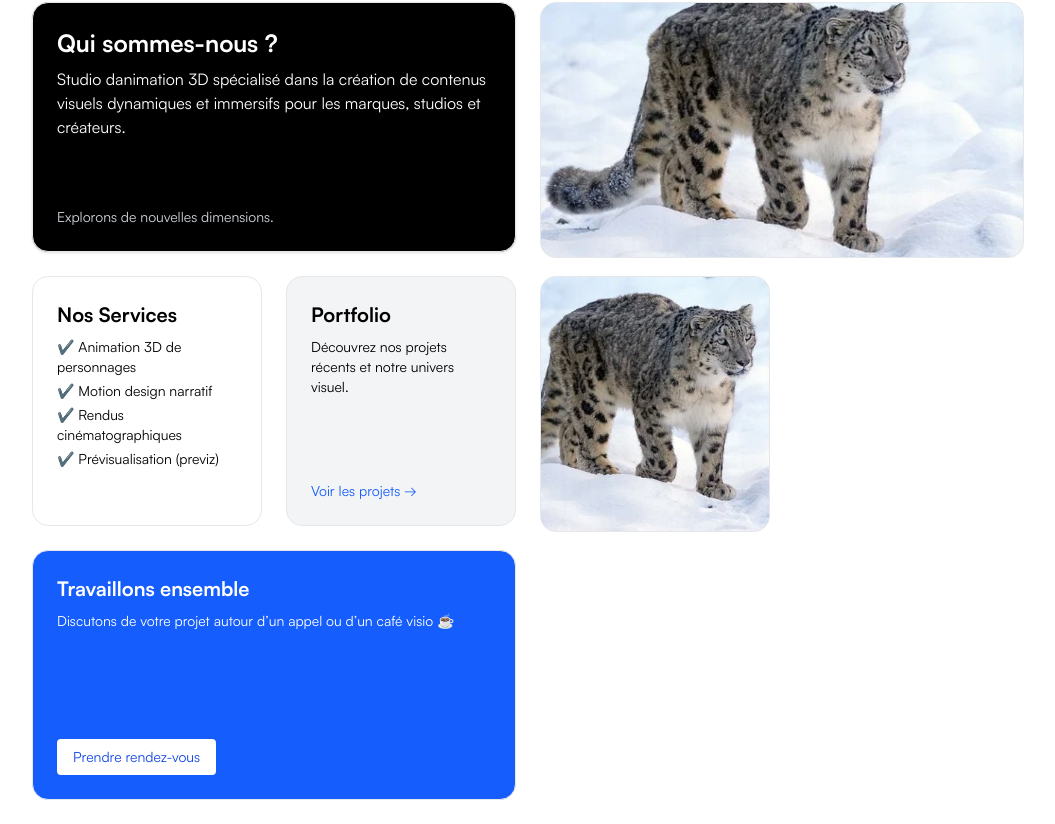
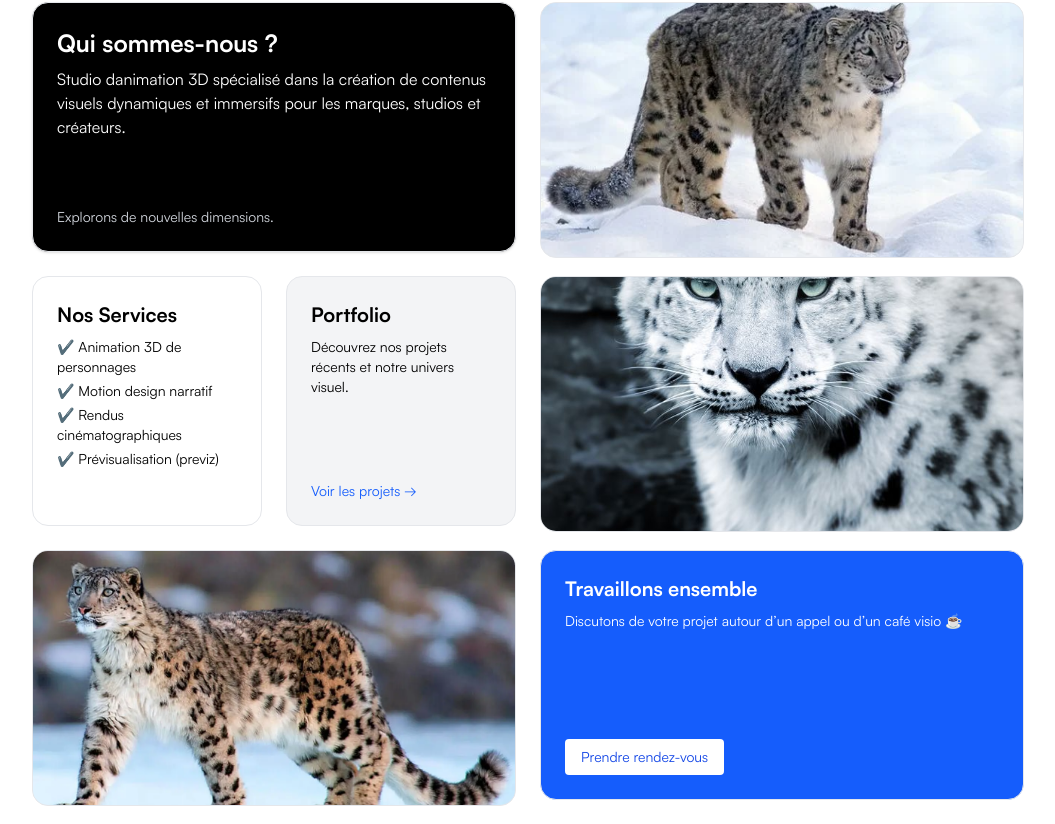
Before and after one commit to Booma08/test-website-unica-studio, a Next.js app: page / in a window 1280 px wide. Shown: the part 198-1022 px from the top of the page, without its empty margins (112-1167 px from the left). Built offline with nearby package versions, Linux system fonts and the light colour scheme.

Commit message:
Merge remote-tracking branch 'origin/master'

```diff
--- a/app/page.tsx
+++ b/app/page.tsx
@@ -24,7 +24,7 @@ export default function Home() {
             </div>
 
             {/* Image */}
-            <div className="md:col-span-2 relative w-full h-64 bg-gray-200 border border-gray-200 rounded-2xl overflow-hidden shadow-none hover:scale-[1.05] hover:shadow-[0_0_40px_rgba(0,0,0,0.08)] transition-all duration-300">
+            <div className="relative w-full min-h-[200px] md:h-64 md:col-span-2 bg-gray-200 border border-gray-200 rounded-2xl overflow-hidden shadow-none hover:scale-[1.05] hover:shadow-[0_0_40px_rgba(0,0,0,0.08)] transition-all duration-300">
             <Image
                   src="/images/Leopard-Des-Neiges.png"
                   alt="3D visuel"
@@ -56,9 +56,19 @@ export default function Home() {
             </div>
 
             {/* Deuxième image */}
-            <div className="relative w-full h-64 bg-gray-200 border border-gray-200 rounded-2xl overflow-hidden shadow-none hover:scale-[1.05] hover:shadow-[0_0_40px_rgba(0,0,0,0.08)] transition-all duration-300">
+            <div className="relative w-full min-h-[200px] md:h-64 md:col-span-2 bg-gray-200 border border-gray-200 rounded-2xl overflow-hidden shadow-none hover:scale-[1.05] hover:shadow-[0_0_40px_rgba(0,0,0,0.08)] transition-all duration-300">
             <Image
-                  src="/images/Leopard-Des-Neiges.png"
+                  src="/images/Snow-Leopard.jpg"
+                  alt="Portfolio 3D"
+                  fill
+                  className="object-cover"
+              />
+            </div>
+
+            {/* Troisieme image */}
+            <div className="relative w-full min-h-[200px] md:h-64 md:col-span-2 bg-gray-200 border border-gray-200 rounded-2xl overflow-hidden shadow-none hover:scale-[1.05] hover:shadow-[0_0_40px_rgba(0,0,0,0.08)] transition-all duration-300">
+              <Image
+                  src="/images/panthera-uncia.png"
                   alt="Portfolio 3D"
                   fill
                   className="object-cover"
```
